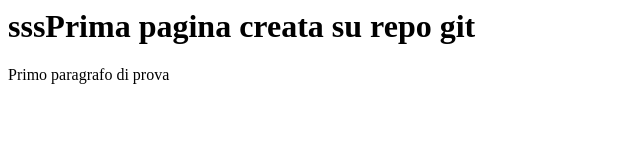
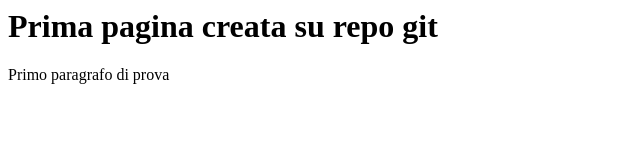
Before and after one commit to DanieleMurru95/git-test-iot-1, a plain HTML site: page index.html in a window 1280 px wide. Shown: the whole page, without its empty margins (0-640 px from the left). Drawn offline with Linux system fonts and the light colour scheme.

Commit message:
index.html

```diff
--- a/index.html
+++ b/index.html
@@ -3,7 +3,7 @@
 		<title>Ciao ♥ </title>
 	</head>
 	<body>
-		<h1>sssPrima pagina creata su repo git </h1>
+		<h1>Prima pagina creata su repo git </h1>
 		<p>Primo paragrafo di prova </p>
 
 
```
